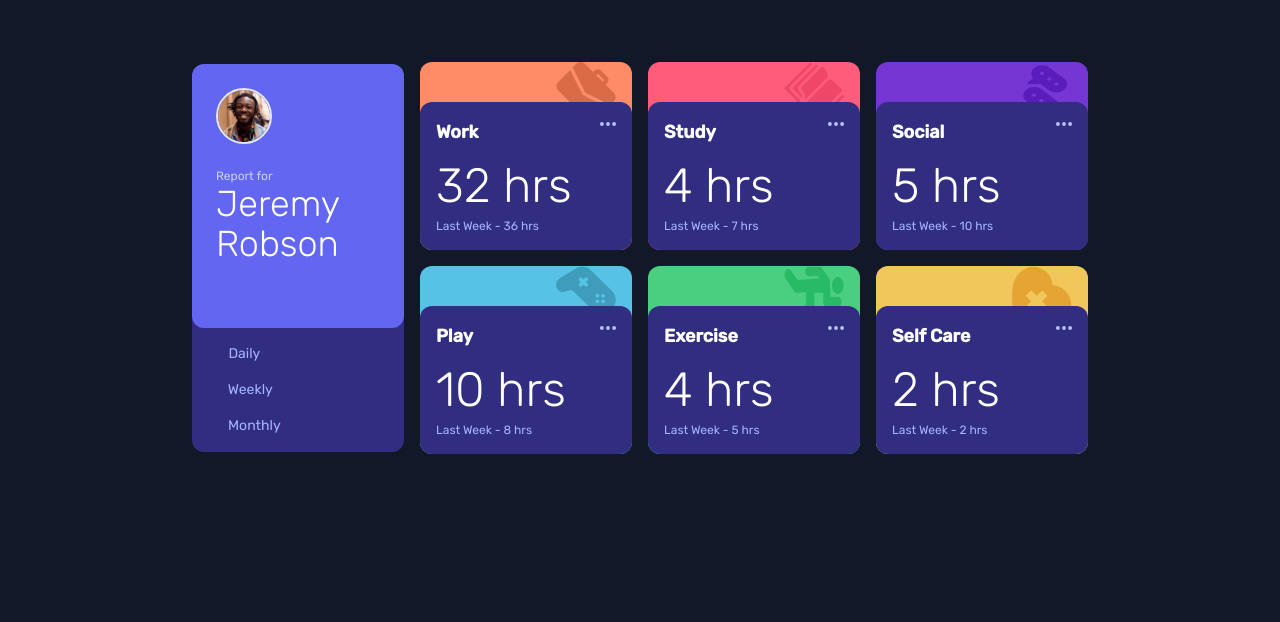
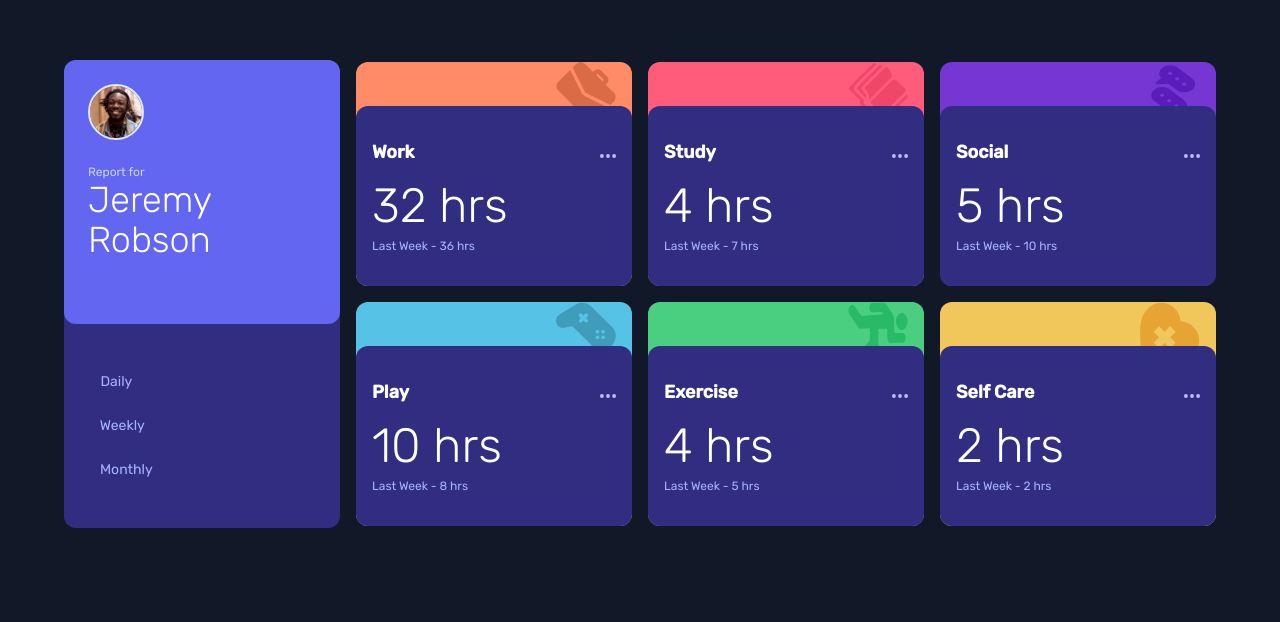
Before and after one commit to migsilva89/time-tracking-dashboard, a Vue app: page / in a window 1280 px wide. Shown: the part 178-800 px from the top of the page. Built offline with nearby package versions, Linux system fonts and the light colour scheme.

Commit message:
final commit

```diff
--- a/src/components/Card.vue
+++ b/src/components/Card.vue
@@ -3,17 +3,17 @@
         <div class="rounded-xl" :class="[backgroundColor]">
 
             <div class="pr-4">
-                <div class="bg-[length:60px_60px] bg-no-repeat bg-right-top pt-6 lg:pt-10" :class="[backgroundImage]"></div>
+                <div class="bg-[length:60px_60px] bg-no-repeat bg-right-top pt-6 lg:pt-11" :class="[backgroundImage]"></div>
             </div>
 
-            <div class="lg:relative rounded-xl bg-indigo-900 py-4">
+            <div class="lg:relative rounded-xl bg-indigo-900 py-4 lg:py-8">
                 <div class=" lg:grid lg:justify-start lg:pl-4 flex justify-evenly items-center">
                     <div class="text-white">
                         <p class="text-xs lg:text-lg font-bold">{{ title }}</p>
                         <p class="lg:mt-4 lg:mb-2 text-2xl lg:text-5xl font-thin">{{ hours }} hrs</p>
                     </div>
                     <div class="text-indigo-300">
-                        <div class="lg:absolute lg:ml-40 lg:top-5 lg:right-4 flex justify-end pb-4">
+                        <div class="lg:absolute lg:ml-40 lg:top-12 lg:right-4 flex justify-end pb-4">
                             <img class="w-4" src="@/assets/images/icon-ellipsis.svg" alt="">
                         </div>
                         <p class="text-xs lg:text-md">Last Week - {{ hoursLastWeek }} hrs</p>
--- a/src/components/Content.vue
+++ b/src/components/Content.vue
@@ -1,6 +1,6 @@
 <template>
     <div class="flex font-Rubik justify-center bg-gray-900 min-h-screen">
-        <main class="lg:max-w-4xl pt-56 pb-80 lg:grid lg:grid-cols-4 lg:gap-4 lg:items-center">
+        <main class="lg:max-w-6xl pt-56 pb-80 lg:grid lg:grid-cols-4 lg:gap-4 lg:items-center">
 
             <div class="rounded-xl bg-indigo-900">
                 <div class="lg:grid rounded-xl bg-indigo-500 p-6 flex justify-center items-center text-white">
@@ -13,7 +13,7 @@
                     </div>
                 </div>
 
-                <div class="lg:grid lg:pl-4 py-4 flex justify-center lg:justify-start lg:gap-4 gap-8 text-sm text-indigo-300 ">
+                <div class="lg:grid lg:pl-4 py-4 lg:py-12 flex justify-center lg:justify-start lg:gap-6 gap-8 text-sm text-indigo-300 ">
                     <button @click="toggleDaily" class=" hover:text-white">Daily</button>
                     <button @click="toggleWeekly" class=" lg:pl-3 hover:text-white">Weekly</button>
                     <button @click="toggleMonthly" class=" lg:pl-5 hover:text-white">Monthly</button>
```
